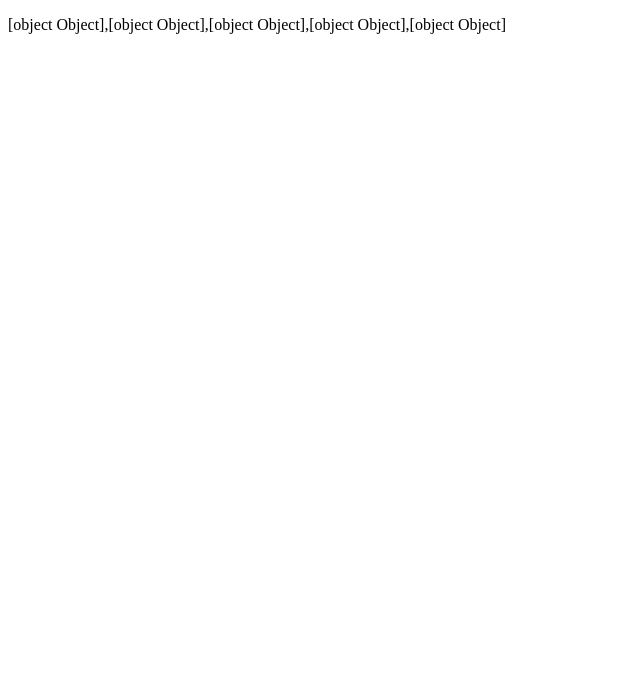
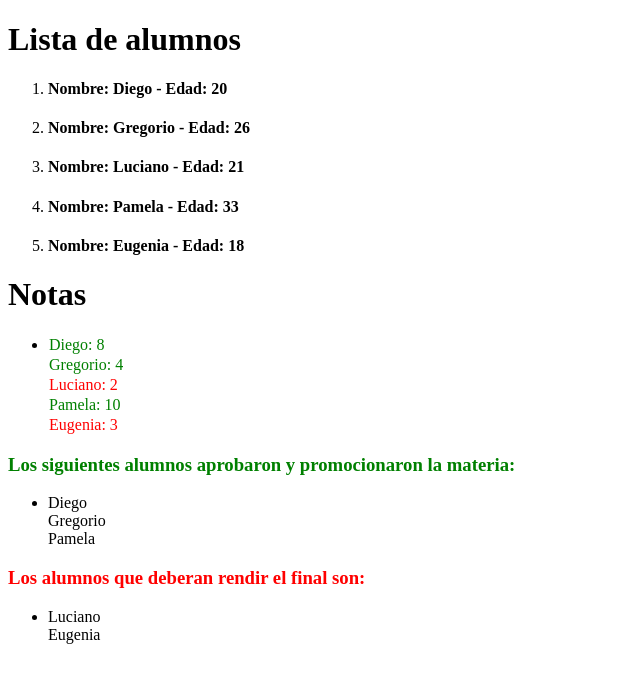
Before and after one commit to lucassmun/AngularProyecto, an Angular app: page / in a window 1280 px wide. Shown: the top 682 px of the page, without its empty margins (0-640 px from the left). Built offline with nearby package versions, Linux system fonts and the light colour scheme.

Commit message:
listas terminadas

```diff
--- a/src/app/components/listas/listas.component.css
+++ b/src/app/components/listas/listas.component.css
@@ -0,0 +1,7 @@
+.aprobados{
+    color: green;
+}
+
+.desaprobados{
+    color: red;
+}
--- a/src/app/components/listas/listas.component.html
+++ b/src/app/components/listas/listas.component.html
@@ -1 +1,41 @@
-<p>{{ listaNombres }}</p>
+<h1>Lista de alumnos</h1>
+
+<ol>
+    <li *ngFor = "let nombre of listaNombres">
+        <h4>Nombre: {{nombre.nombre }} - Edad: {{nombre.edad}}</h4>
+
+    </li>
+</ol>
+
+
+<h1>Notas</h1>
+
+<ul>
+    <li>
+        <div *ngFor ="let persona of listaNombres">
+            <td [ngClass]="{'aprobados':persona.nota>=4,'desaprobados':persona.nota<4}">{{persona.nombre}}: {{persona.nota}}</td>
+        </div>
+
+    </li>
+</ul>
+
+<h3 [ngClass]="'aprobados'">Los siguientes alumnos aprobaron y promocionaron la materia:</h3>
+
+<ul>
+    <li>
+        <div *ngFor ="let persona of listaNombres">
+            <div *ngIf="persona.nota >= 4"> {{persona.nombre}}</div>
+        </div>
+
+    </li>
+</ul>
+
+<h3 [ngClass]="'desaprobados'">Los alumnos que deberan rendir el final son:</h3>
+
+<ul>
+    <li>
+        <div *ngFor ="let persona of listaNombres">
+            <div *ngIf="persona.nota < 4"> {{persona.nombre}}</div>
+        </div>
+    </li>
+</ul>
--- a/src/app/components/listas/listas.component.ts
+++ b/src/app/components/listas/listas.component.ts
@@ -7,6 +7,7 @@ import { Persona } from 'src/app/models/persona';
   styleUrls: ['./listas.component.css']
 })
 export class ListasComponent implements OnInit {
+      variableNota: number = 4;
 
   listaNombres: Array<Persona> = [
     {nombre: 'Diego', edad: 20, nota: 8},
--- a/src/app/models/persona.ts
+++ b/src/app/models/persona.ts
@@ -0,0 +1,5 @@
+export interface Persona{
+    nombre: string;
+    edad: number;
+    nota: number;
+}
```
